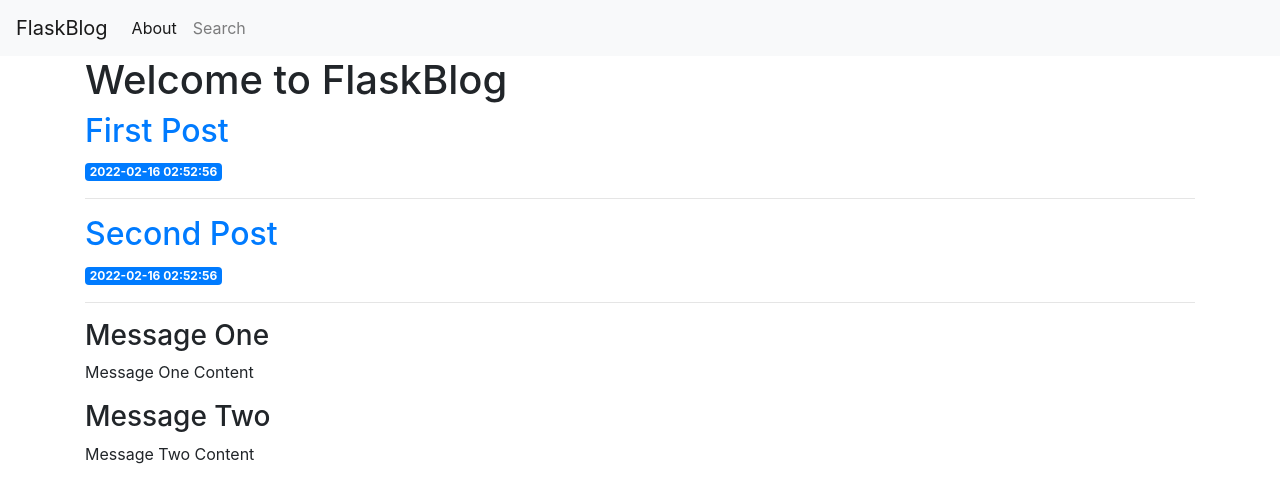
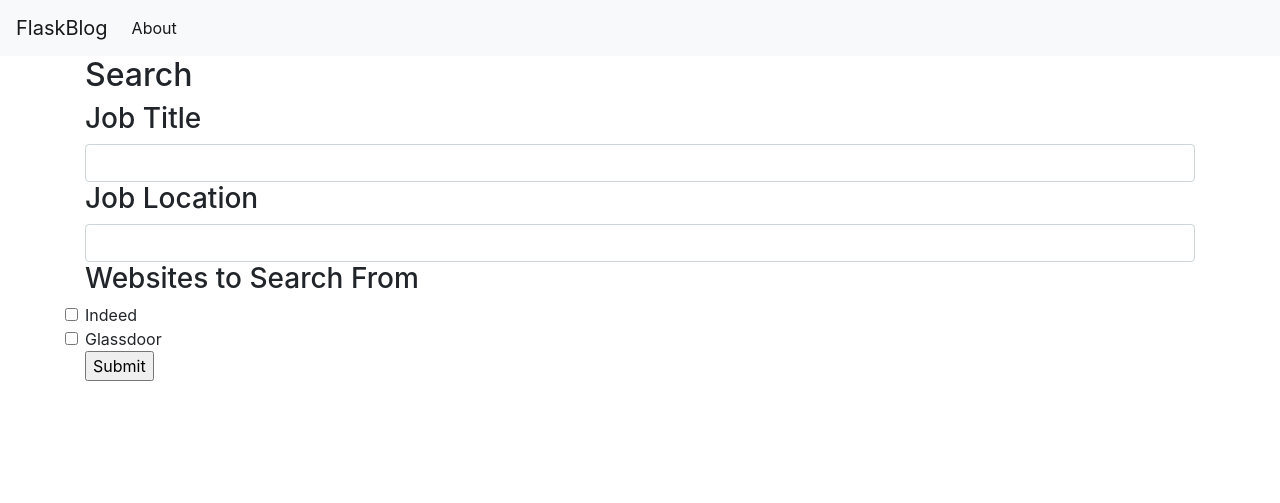
Before and after one commit to maxachis/ISR_Project, a Flask app: page / in a window 1280 px wide. Shown: the top 503 px of the page. Run offline with Flask 2, Linux system fonts and the light colour scheme; data comes from the database, SQL or seed files in the repository; both versions use the stored data as it was before the commit; some libraries are stand-ins or nearby versions.

Commit message:
Integrate Indeed backend with frontend, clean up unused files, add more pretty html elements.

```diff
--- a/app.py
+++ b/app.py
@@ -1,5 +1,6 @@
 import sqlite3
 from flask import Flask, render_template, request, url_for, flash, redirect
+from backend import indeed
 
 
 app = Flask(__name__)
@@ -11,12 +12,10 @@ messages = [{'title': 'Message One',
              'content': 'Message Two Content'}
             ]
 
+
 @app.route('/')
 def index():
-    conn = get_db_connection()
-    posts = conn.execute('SELECT * FROM posts').fetchall()
-    conn.close()
-    return render_template('index.html', posts=posts, messages=messages)
+    return render_template('search.html')
 
 @app.route('/about/')
 def about():
@@ -28,29 +27,25 @@ def search():
 
 @app.route('/handle_data', methods=['POST'])
 def handle_data():
-    projectpath = request.form['projectFilepath']
-    return projectpath
+    results = []
+    #Send to backend
+    jobTitle = request.form['jobTitle']
+    jobLocation = request.form['jobLocation']
+    websites = request.form.getlist('websites')
+    #If Indeed, run Indeed backend
+    if "indeed" in websites:
+        indeed_results = indeed.get_indeed_results(jobTitle, jobLocation)
+        for result in indeed_results:
+            results.append({
+                "Job Title": result['title'],
+                "Company": result['company'],
+                "Location": result['location']
+            })
 
-@app.route('/create/', methods=('GET', 'POST'))
-def create():
-    if request.method == 'POST':
-        print(request.form)
-        title = request.form['title']
-        content = request.form['content']
+    #If Glassdoor, run Glassdoor backend
 
-        if not title:
-            flash('Title is required!')
-        elif not content:
-            flash('Content is required!')
-        else:
-            #Here we could run the search and get results
+    #Combine all results (TODO: Note which API they came from?)
+    return render_template('results.html', results=results)
 
-            #Then we could modify this to return the search results
-            messages.append({'title': title, 'content': content})
-            return redirect(url_for('index'))
-    return render_template('create.html')
-
-def get_db_connection():
-    conn = sqlite3.connect('database.db')
-    conn.row_factory = sqlite3.Row
-    return conn
+if __name__ == '__main__':
+    app.run()
--- /dev/null
+++ b/backend/indeed.py
@@ -0,0 +1,93 @@
+import requests
+from bs4 import BeautifulSoup
+
+
+def extract(page, position, location):
+    headers = {
+        'User-Agent': 'Mozilla/5.0 (Macintosh; Intel Mac OS X 10_15_7) AppleWebKit/537.36 (KHTML, like Gecko) Chrome/99.0.4844.83 Safari/537.36'}
+    template = "https://www.indeed.com/jobs?q={}&l={}&start={}&vjk=1e89c3e956dc949b"
+    url = template.format(position, location, page)
+    r = requests.get(url)
+    soup = BeautifulSoup(r.content, 'html.parser')
+    return soup
+
+
+def transform(soup):
+    count = 0
+    divs = soup.find_all('div', id='mosaic-provider-jobcards')
+    for i in divs:
+        atag = i.find_all("a")
+
+        for j in atag:
+            # Get link:
+            if j["href"].startswith("/pagead"):
+                link = 'https://www.indeed.com' + j["href"]
+                count += 1
+                item = j.find('div', class_='job_seen_beacon')
+
+                # Get title:
+                i = 0
+                container = item.find_all('span')
+                title = container[0].text.strip()
+                while title == 'new':
+                    i += 1
+                    title = container[i].text.strip()
+
+                    # Get Comapany:
+                company = item.find('span', class_='companyName').text.strip()
+
+                # Get Salary:
+                try:
+                    sal = item.find('div', class_='attribute_snippet').text.strip()
+                    if '$' in sal:
+                        salary = sal
+                    else:
+                        salary = ""
+                except:
+                    salary = ''
+
+                # Get Ratings:
+                try:
+                    rating = item.find('span', class_='ratingNumber').text.strip()
+                except:
+                    rating = ''
+
+                # Get Location:
+                location = item.find('div', class_='companyLocation').text.strip()
+
+                # Get Job Posting Date:
+                date = item.find('span', class_='date').text.strip()
+
+                # Get summary
+                try:
+                    summary = item.find('li').text.strip()
+                except:
+                    summary = ""
+
+                # Job Card:
+                job = {
+                    'link': link,
+                    'title': title,
+                    'company': company,
+                    'salary': salary,
+                    'rating': rating,
+                    'location': location,
+                    'date': date,
+                    'summary': summary
+                }
+                joblist.append(job)
+    return
+
+
+joblist = []
+def get_indeed_results(jobTitle, jobLocation):
+    position = jobTitle
+    location = jobLocation
+    # Extracting jobs from first 3 pages
+    for i in range(0, 40, 10):
+        c = extract(i, position, location)
+        transform(c)
+    return joblist
+    # for i in joblist:
+    #     print(i)
+    #     print("\n")
--- a/templates/base.html
+++ b/templates/base.html
@@ -21,9 +21,6 @@
             <li class="nav-item active">
                 <a class="nav-link" href="{{ url_for('about') }}">About</a>
             </li>
-                <li class="nav-item">
-                <a class="nav-link" href="{{ url_for('search') }}">Search</a>
-            </li>
             </ul>
         </div>
     </nav>
--- a/templates/index.html
+++ /dev/null
@@ -1,18 +0,0 @@
-{% extends 'base.html' %}
-
-{% block content %}
-    <h1>{% block title %} Welcome to FlaskBlog {% endblock %}</h1>
-    {% for post in posts %}
-        <a href="#">
-            <h2>{{ post['title'] }}</h2>
-        </a>
-        <span class="badge badge-primary">{{ post['created'] }}</span>
-        <hr>
-    {% endfor %}
-    {% for message in messages %}
-        <div class='message'>
-            <h3>{{ message['title'] }}</h3>
-            <p>{{ message['content'] }}</p>
-        </div>
-    {% endfor %}
-{% endblock %}
--- a/templates/search.html
+++ b/templates/search.html
@@ -1,8 +1,19 @@
 {% extends 'base.html' %}
 
 {% block content %}
-<form action="{{ url_for('handle_data') }}" method="post" enctype="multipart/form-data">
-    <input type="text" name="projectFilepath">
-    <input type="submit">
-</form>
+<h2>Search</h2>
+<div class="mb-3">
+    <form action="{{ url_for('handle_data') }}" method="post" enctype="multipart/form-data">
+        <h3>Job Title</h3>
+        <input type="text" class="form-control" name="jobTitle">
+        <h3>Job Location</h3>
+        <input type="text" class="form-control" name="jobLocation">
+        <h3>Websites to Search From</h3>
+        <input class="form-check-input" type="checkbox" id="indeed" name="websites" value="indeed">
+        <label class="form-check-label" for="indeed"> Indeed </label><br>
+        <input class="form-check-input" type="checkbox" id="glassdoor" name="websites" value="glassdoor">
+        <label class="form-check-label" for="glassdoor"> Glassdoor</label><br>
+        <input type="submit">
+    </form>
+</div>
 {% endblock %}
```
Also changed, not shown: backend.py (deleted, +0 -31 lines), frontend.py (deleted, +0 -8 lines), init_db.py (deleted, +0 -20 lines), schema.sql (deleted, +0 -8 lines), templates/create.html (deleted, +0 -26 lines), templates/results.html (added, +30 -0 lines), backend/__init__.py (added), database.db (deleted), 1 other file.
